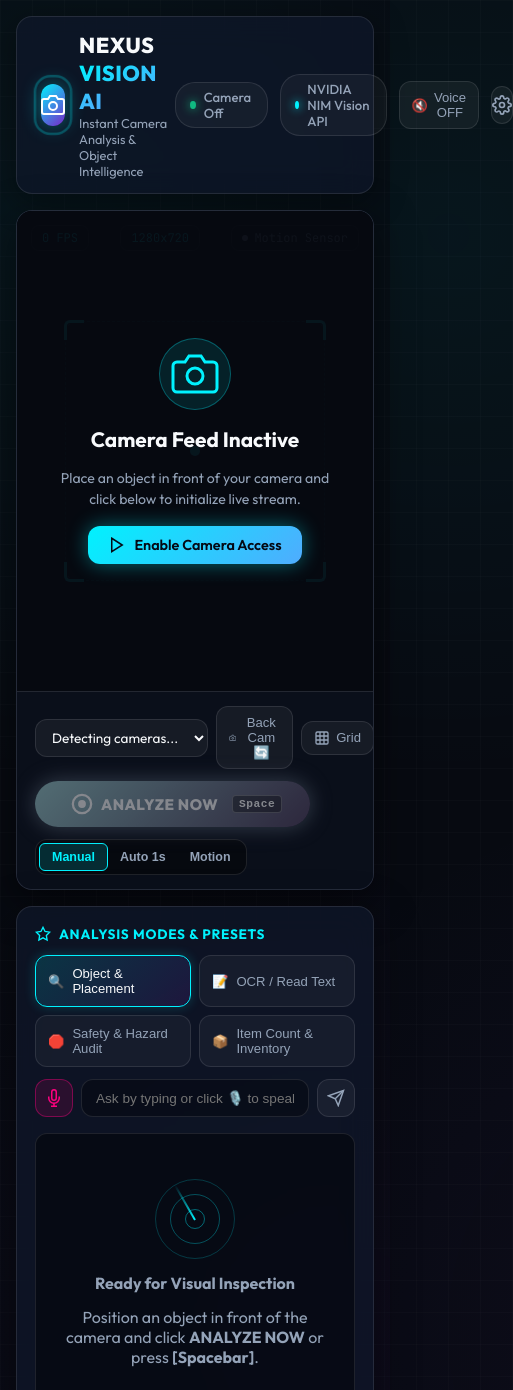
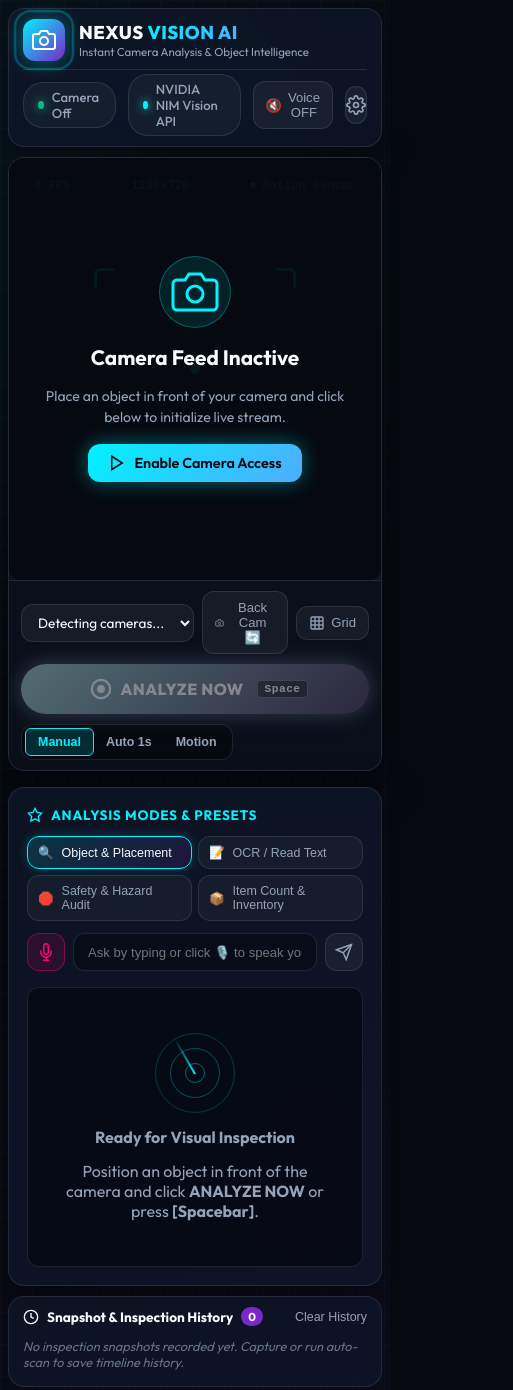
Before and after one commit to Vasanthkumarredd/agent, a website: page public/index.html in a window 390 px wide. Shown: the top 1390 px of the page, 513 px wide, since content can reach past the window. Drawn offline with Linux system fonts and the light colour scheme.

Commit message:
Mobile phone layout optimization, touch ergonomics, and 0.0.0.0 network binding for phone access

```diff
--- a/public/style.css
+++ b/public/style.css
@@ -1048,3 +1048,91 @@
   align-items: center;
   justify-content: space-between;
 }
+
+/* ==========================================================================
+   MOBILE PHONE OPTIMIZATION (@media max-width: 768px)
+   ========================================================================== */
+@media (max-width: 768px) {
+  .app-container {
+    padding: 8px;
+    gap: 10px;
+  }
+
+  .app-header {
+    padding: 10px 14px;
+    flex-wrap: wrap;
+    gap: 8px;
+  }
+
+  .brand-text h1 {
+    font-size: 1.15rem;
+  }
+
+  .brand-text .subtitle {
+    font-size: 0.72rem;
+  }
+
+  .header-status {
+    width: 100%;
+    justify-content: space-between;
+    overflow-x: auto;
+    padding-top: 4px;
+    border-top: 1px solid var(--border-color);
+  }
+
+  .camera-viewport-container {
+    min-height: 50vh;
+    border-radius: var(--radius-md);
+  }
+
+  .camera-toolbar {
+    padding: 10px 12px;
+    gap: 10px;
+    flex-direction: column;
+    align-items: stretch;
+  }
+
+  .toolbar-group {
+    width: 100%;
+    justify-content: space-between;
+  }
+
+  .toolbar-center {
+    width: 100%;
+  }
+
+  .capture-btn {
+    width: 100%;
+    padding: 14px 20px;
+    font-size: 1rem;
+    justify-content: center;
+  }
+
+  .preset-chips-grid {
+    grid-template-columns: 1fr 1fr;
+    gap: 6px;
+  }
+
+  .preset-chip {
+    padding: 8px 10px;
+    font-size: 0.78rem;
+  }
+
+  .custom-prompt-wrapper input {
+    font-size: 0.82rem;
+  }
+
+  .hud-reticle {
+    width: 200px;
+    height: 200px;
+  }
+
+  .history-footer {
+    padding: 10px 14px;
+  }
+
+  .history-item {
+    min-width: 100px;
+    height: 65px;
+  }
+}
```
Also changed, not shown: server.js (+18 -3 lines).
